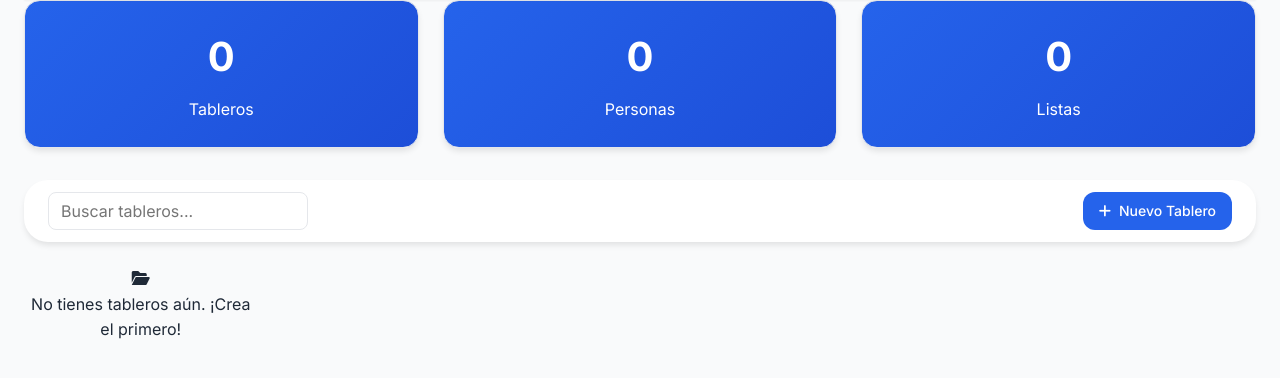
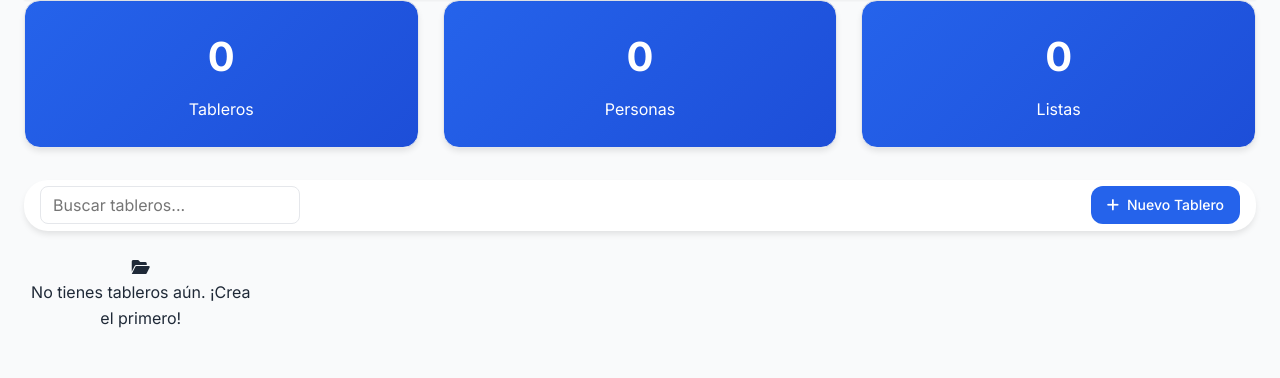
Before and after one commit to joserea99/sistema-organizador-de-grupos-app, a Flask app: page /tableros/ in a window 1280 px wide. Shown: the part 120-498 px from the top of the page. Run offline with Flask 3, Linux system fonts and the light colour scheme; data comes from the database, SQL or seed files in the repository; data that the repository does not hold is empty.

Commit message:
Make boards list controls section even thinner

```diff
--- a/app/templates/tableros/lista.html
+++ b/app/templates/tableros/lista.html
@@ -135,8 +135,8 @@
     </section>
 
     <!-- Controles -->
-    <section class="controls-section mb-4 p-3 flex flex-wrap gap-4 justify-between items-center"
-        style="padding: 0.75rem 1.5rem;">
+    <section class="controls-section mb-3 p-2 flex flex-wrap gap-4 justify-between items-center"
+        style="padding: 0.4rem 1rem;">
         <div class="flex-1 min-w-[300px]">
             <input type="text" class="form-input" placeholder="Buscar tableros..."
                 onkeyup="filtrarTableros(this.value)">
```
